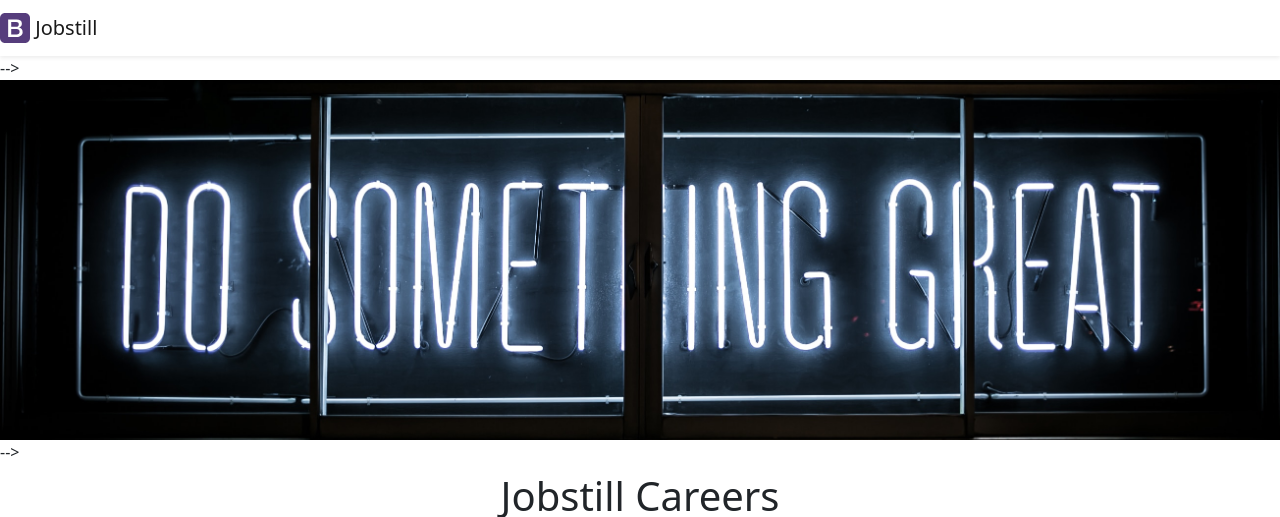
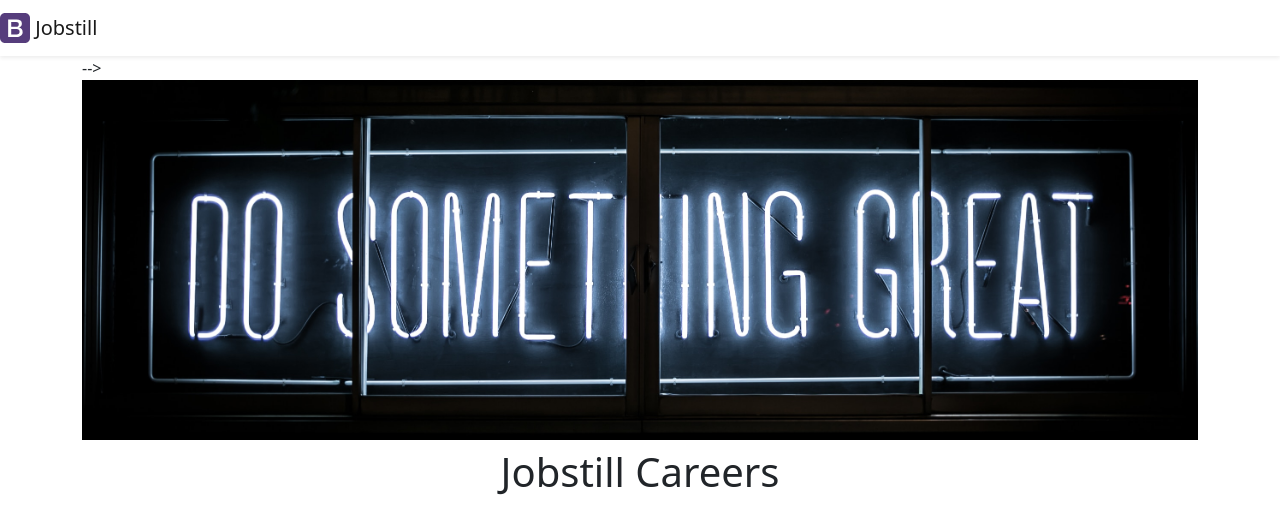
Before and after one commit to alexsuza/my-careers-website, a Flask app: page / in a window 1280 px wide. Shown: the top 517 px of the page. Run offline with Flask 3, Linux system fonts and the light colour scheme.

Commit message:
added app changes

```diff
--- a/templates/home.html
+++ b/templates/home.html
@@ -17,9 +17,9 @@
   <body>
     {%include 'nav.html' %}
 
-  <! --    <div class="container"> -->
+      <div class="container"> -->
       <img class=".img-fluid" id="banner" src="https://my-careers-website.alexdes2.repl.co/static/banner.jpg"  >
-  <! --  </div> -->
+    </div>
 
     <div class="container">
     <h1 class="text-center mt-2 mb-4"> {{company_name}} Careers
```
